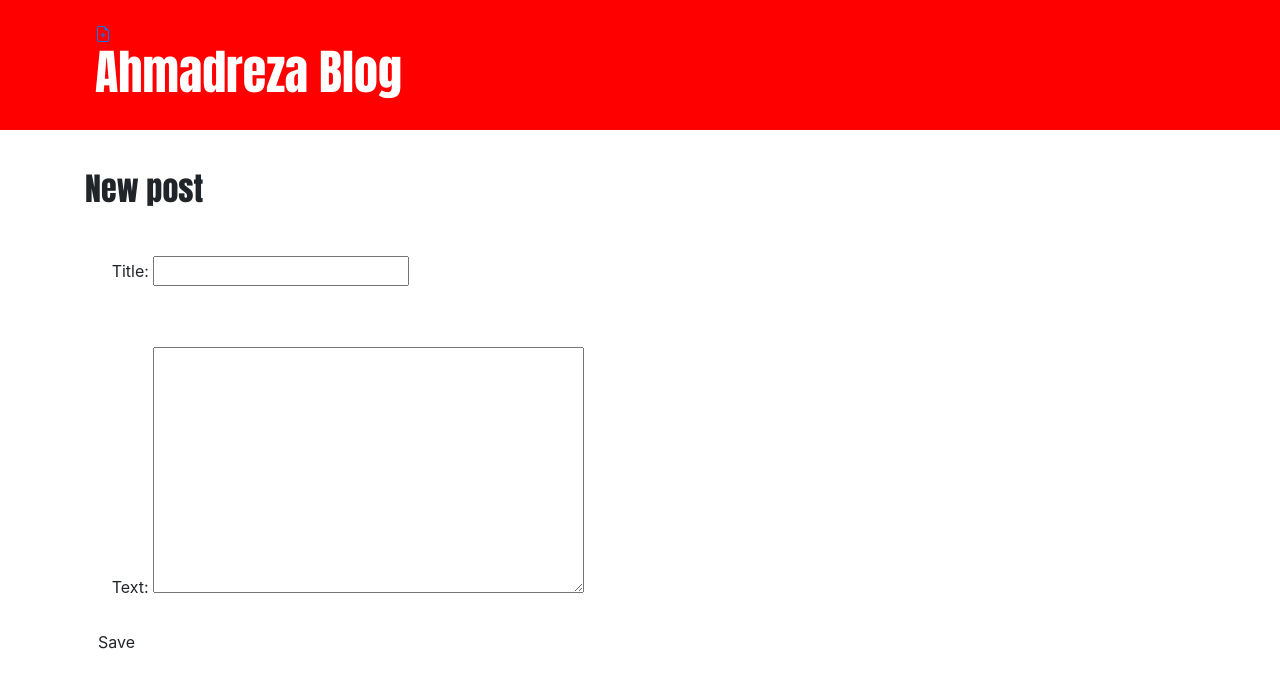
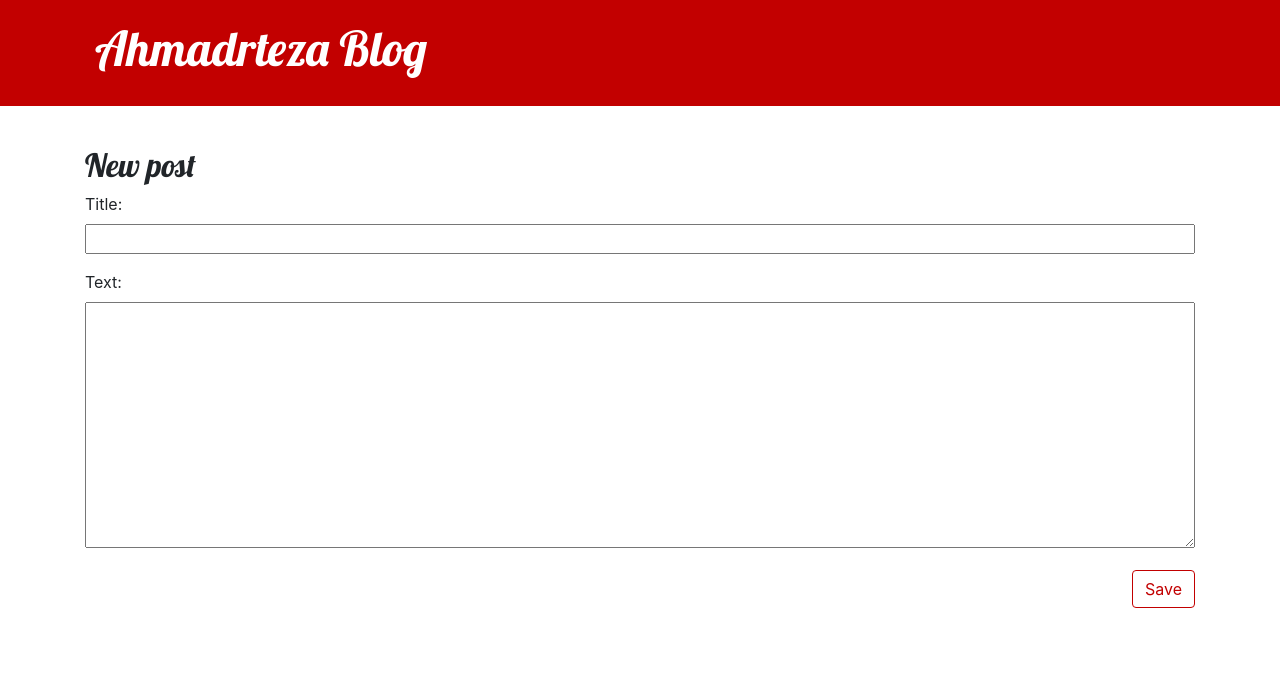
Before and after one commit to Ahmadreza-Rafatmah/my-first-blog, a Django app: page /post/new/ in a window 1280 px wide. Shown: the top 688 px of the page. Run offline with Django 3.2, Linux system fonts and the light colour scheme.

Commit message:
Added viwes to create/edit blog post inside the site

```diff
--- a/blog/static/css/blog.css
+++ b/blog/static/css/blog.css
@@ -1,14 +1,15 @@
 .page-header {
-    background-color: #ff0000;
+    background-color: #c20000;
     margin-top: 0;
     margin-bottom: 40px;
     padding: 20px 20px 20px 40px;
 }
 
+.page-header h1,
 .page-header h1 a,
-.page-header h1 a:active,
-.page-header h1 a:visited {
-    color: white;
+.page-header h1 a:visited,
+.page-header h1 a:active {
+    color: #ffffff;
     font-size: 36pt;
     text-decoration: none;
 }
@@ -17,23 +18,53 @@ h1,
 h2,
 h3,
 h4 {
-    font-family: Impact;
+    font-family: 'Lobster', cursive;
 }
 
-.date{
-    color: gray;
+.date {
+    color: #828282;
+}
+
+.save {
+    float: right;
+}
+
+.post-form textarea,
+.post-form input {
+    width: 100%;
+}
+
+.top-menu,
+.top-menu:hover,
+.top-menu:visited {
+    color: #ffffff;
+    float: right;
+    font-size: 26pt;
+    margin-right: 20px;
+}
+
+.post {
+    margin-bottom: 70px;
 }
 
 .post h2 a,
 .post h2 a:visited {
-    color: rgb(0, 0, 0);
+    color: #000000;
 }
 
-.post h2 a:hover {
-    color: red;
+.post > .date,
+.post > .actions {
+    float: right;
 }
 
-p {
-    padding-top: 30pt;
-    padding-left: 20pt;
+.btn-default,
+.btn-default:visited {
+    color: #c20000;
+    background: none;
+    border-color: #c20000;
 }
+
+.btn-default:hover {
+    color: #FFFFFF;
+    background-color: #c20000;
+}
--- a/blog/templates/blog/base.html
+++ b/blog/templates/blog/base.html
@@ -10,13 +10,15 @@
     <body>
         <header class="page-header">
             <div class="container">
+                {% if user.is_authenticated %}
                     <a href="{% url 'post_new' %}" class="top-menu">
-                {% include './icons/icons.svg' %}
+                        {% include './icons/file-earmark-plus.svg' %}
                     </a>
-              <h1><a href="/">Ahmadreza Blog</a></h1>
+                {% endif %}
+                            <h1><a href="/">Ahmadrteza Blog</a></h1>
             </div>
         </header>
-        <main class="container">
+        <main class="content container">
             <div class="row">
                 <div class="col">
                     {% block content %}
--- a/blog/urls.py
+++ b/blog/urls.py
@@ -5,4 +5,6 @@ urlpatterns = [
     path('', views.post_list, name='post_list'),
     path('post/<int:pk>/', views.post_detail, name='post_detail'),
     path('post/new/', views.post_new, name='post_new'),
+    path('post/<int:pk>/edit/', views.post_edit, name='post_edit'),
+
 ]
--- a/blog/views.py
+++ b/blog/views.py
@@ -3,6 +3,7 @@ from django.utils import timezone
 from .models import Post
 from django.http import HttpResponse
 from .forms import PostForm
+from django.shortcuts import redirect
 def hello(request):
     return render(request, 'blog/hello.html',{})
 def post_list(request):
@@ -14,5 +15,28 @@ def post_detail(request, pk):
     post = get_object_or_404(Post, pk=pk)
     return render(request, 'blog/post_detail.html', {'post': post})
 def post_new(request):
-    form = PostForm()
+    if request.method == "POST":
+        form = PostForm(request.POST)
+        if form.is_valid():
+            post = form.save(commit=False)
+            post.author = request.user
+            post.published_date = timezone.now()
+            post.save()
+            return redirect('post_detail', pk=post.pk)
+    else:
+        form = PostForm()
     return render(request, 'blog/post_edit.html', {'form': form})
+
+def post_edit(request, pk):
+    post = get_object_or_404(Post, pk=pk)
+    if request.method == "POST":
+        form = PostForm(request.POST, instance=post)
+        if form.is_valid():
+            post = form.save(commit=False)
+            post.author = request.user
+            post.published_date = timezone.now()
+            post.save()
+            return redirect('post_detail', pk=post.pk)
+    else:
+        form = PostForm(instance=post)
+    return render(request, 'blog/post_edit.html', {'form': form})
```
Also changed, not shown: blog/templates/blog/post_detail.html (+7 -0 lines), blog/templates/blog/icons/file-earmark-plus.svg (renamed from blog/templates/blog/icons/icons.svg), blog/templates/blog/icons/pencil-fill.svg (added), blog/templates/blog/post_edit.html (line endings or trailing spaces). Lines whose indentation alone changed are shown as unchanged.
